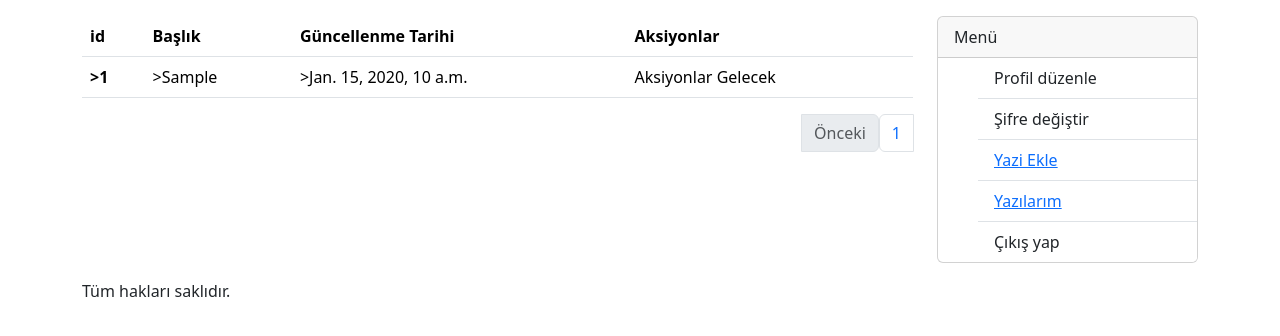
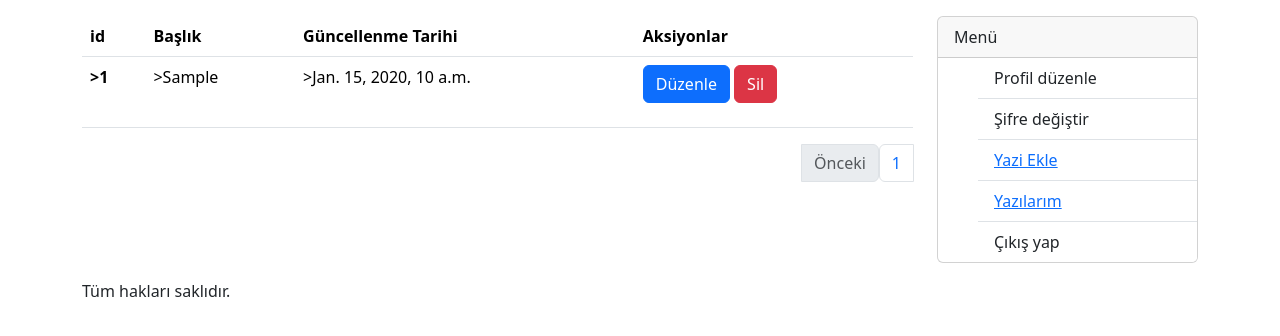
Before and after one commit to resatsenturk/django-blog-project, a Django app: page /yazilarim in a window 1280 px wide. Shown: the part 56-392 px from the top of the page. Run offline with Django 3.2, Linux system fonts and the light colour scheme; a user stored in the database is signed in; tables that the repository leaves empty hold one stand-in row (values such as "Sample post"); some libraries are stand-ins or nearby versions.

Commit message:
yazi silme işlevi eklendi

```diff
--- a/blog/templates/pages/detay.html
+++ b/blog/templates/pages/detay.html
@@ -19,7 +19,8 @@
         </small>
           {% if request.user == yazi.yazar %}
           <p>
-            <a class="btn btn-danger" href="{% url 'yazi-guncelle' slug=yazi.slug %}">Düzenle</a>
+            <a class="btn btn-primary" href="{% url 'yazi-guncelle' slug=yazi.slug %}">Düzenle</a>
+            <a class="btn btn-danger" href="{% url 'yazi-sil' slug=yazi.slug %}">Sil</a>
           </p>
           {% endif %}
         </p>
--- a/blog/templates/pages/yazi-guncelle.html
+++ b/blog/templates/pages/yazi-guncelle.html
@@ -8,6 +8,6 @@
     {% csrf_token %}
     {{ form.media }}
     {{ form|crispy }}
-    <input type="submit" class="btn btn-danger mt-3 mb-3"value="Yazı Oluştur"/>
+    <input type="submit" class="btn btn-danger mt-3 mb-3"value="Yazıyı Güncelle"/>
 </form>
 {% endblock %}
--- a/blog/templates/pages/yazilarim.html
+++ b/blog/templates/pages/yazilarim.html
@@ -19,7 +19,12 @@
             <th scope="row">>{{yazi.id}}</th>
             <td>>{{yazi.baslik}}</td>
             <td>>{{yazi.duzenlenme_tarihi}}</td>
-            <td>Aksiyonlar Gelecek</td>
+            <td>
+              <p>
+                <a class="btn btn-primary" href="{% url 'yazi-guncelle' slug=yazi.slug %}">Düzenle</a>
+                <a class="btn btn-danger" href="{% url 'yazi-sil' slug=yazi.slug %}">Sil</a>
+            </p>
+          </td>
           </tr>
             {% empty %}
             <p>Hiç Yazı Örneği Bulunamadı</p>
--- a/blog/urls.py
+++ b/blog/urls.py
@@ -1,5 +1,5 @@
 from django.urls import path
-from blog.views import iletisim,anasayfa,kategori,yazilarim,detay,yazi_ekle,yazi_guncelle
+from blog.views import iletisim,anasayfa,kategori,yazilarim,detay,yazi_ekle,yazi_guncelle,yazi_sil
 
 
 
@@ -9,6 +9,7 @@ urlpatterns = [
     path('kategori/<slug:kategoriSlug>',kategori,name='kategori'),
     path('yazilarim',yazilarim,name='yazilarim'),
     path('detay/<slug:slug>',detay,name='detay'),
+    path('yazi-sil/<slug:slug>',yazi_sil,name='yazi-sil'),
     path('yazi-ekle',yazi_ekle,name='yazi-ekle'),
     path('yazi-guncelle/<slug:slug>',yazi_guncelle,name='yazi-guncelle'),
 ]
--- a/blog/views/__init__.py
+++ b/blog/views/__init__.py
@@ -5,3 +5,4 @@ from .yazilarim import yazilarim
 from .detay import detay
 from .yazi_ekle import yazi_ekle
 from .yazi_guncelle import yazi_guncelle
+from .yazi_sil import yazi_sil
--- a/blog/views/yazilarim.py
+++ b/blog/views/yazilarim.py
@@ -8,7 +8,7 @@ def yazilarim(request):
     yazilar=request.user.yazilar.order_by('-id')
     print(yazilar)
     sayfa=request.GET.get('sayfa')
-    paginator=Paginator(yazilar,1)
+    paginator=Paginator(yazilar,5)
 
     return render(request,'pages/yazilarim.html',context={
         'yazilar':paginator.get_page(sayfa),
```
Also changed, not shown: blog/views/yazi_sil.py (added, +8 -0 lines).
